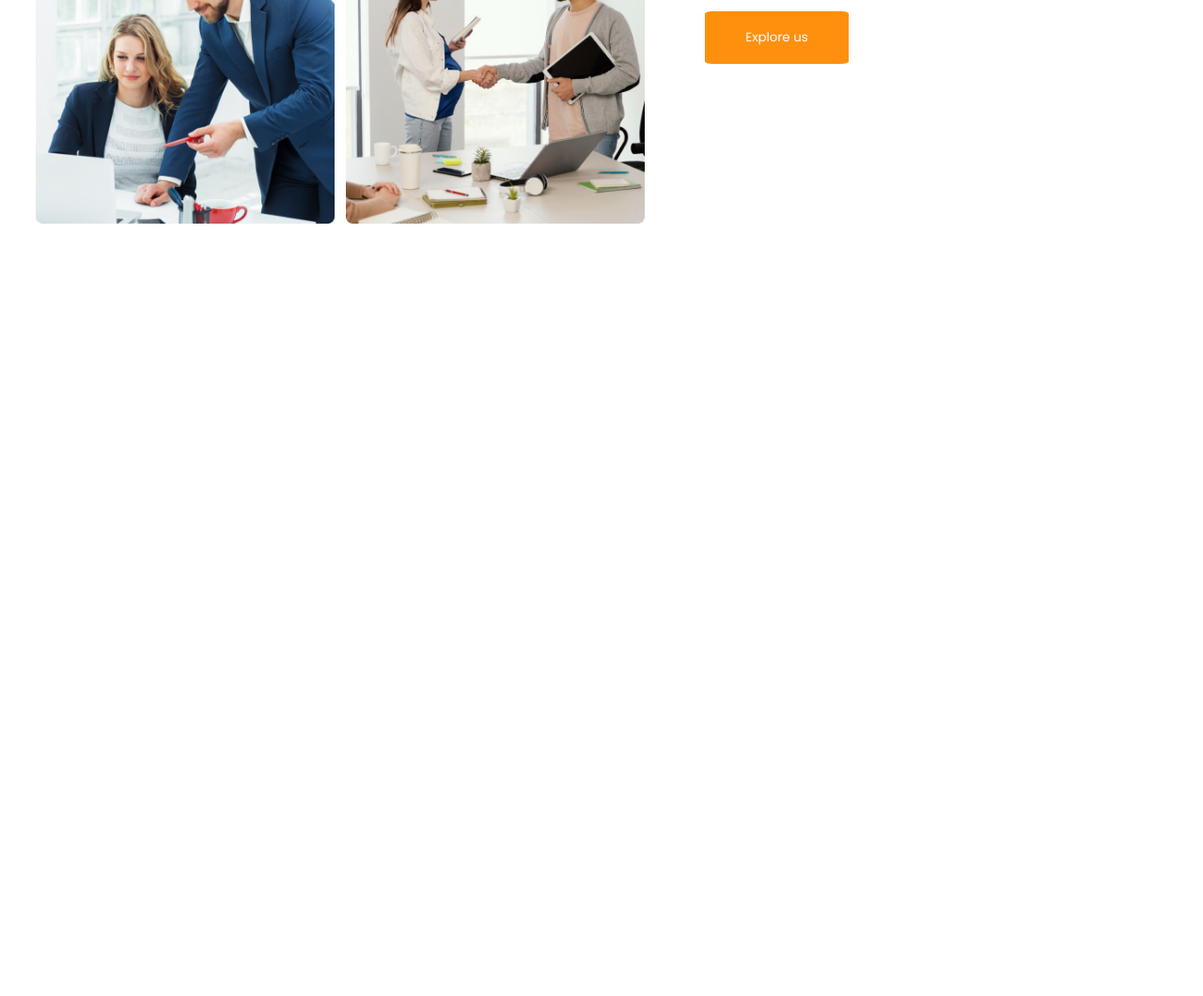
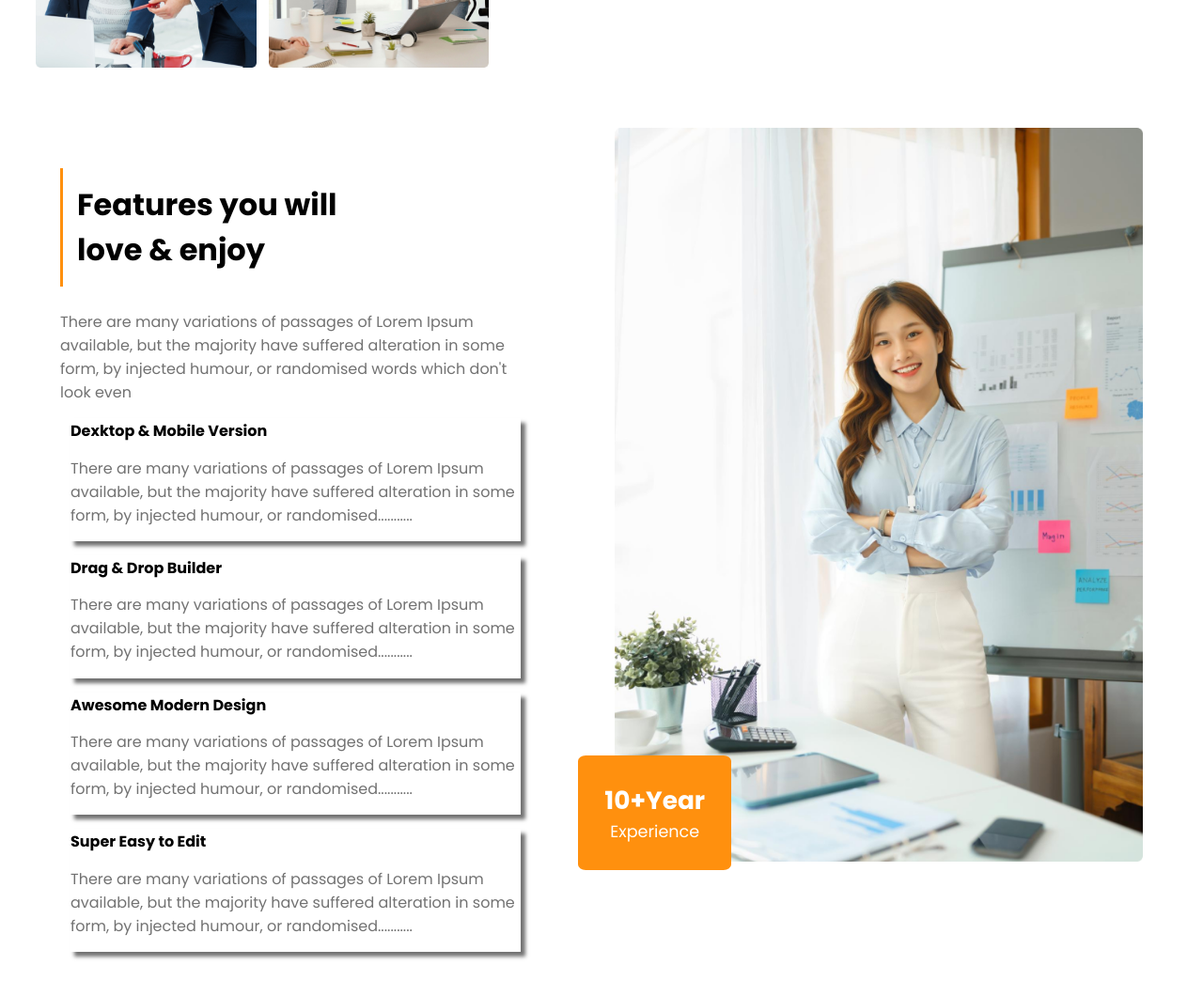
Before and after one commit to asifikbal09/responsive-layout, a plain HTML site: page index.html in a window 1280 px wide. Shown: the part 1571-2631 px from the top of the page at 94% size. Before the commit the page ends 1847 px from the top, so only its background shows below. Drawn offline with Linux system fonts and the light colour scheme.

Commit message:
3rd section

```diff
--- a/index.html
+++ b/index.html
@@ -52,9 +52,43 @@
       </div>
       <div class="text-contener">
         <h3><span style="color: #727272;">Quick list</span> of Our <br> <span style="color: #FF900E;">Features</span></h3>
-        <p class="genarel-text">There are many variations of passages of Lorem Ipsum available,<br> but the majority have suffered alteration in some form, by injected<br>humour, or randomised words which don't look even</p>
+        <p class="genarel-text">There are many variations of passages of Lorem Ipsum available,<br> but the majority have suffered alteration in some form, by injected humour, or randomised words which don't look even</p>
         <button class="btn">Explore us</button>
       </div>
     </section>
+    <section class="features">
+        <div class="all-features">
+         <div>
+          <h3 class="main-title">Features you will <br>love & enjoy</h3>
+          <p class="genarel-text">There are many variations of passages of Lorem Ipsum available, but the majority have suffered alteration in some form, by injected humour, or randomised words which don't look even</p>
+         </div>
+            <div>
+              <div class="box">
+                <h4 class="features-title">Dexktop & Mobile Version</h4>
+                <p class="genarel-text">There are many variations of passages of Lorem Ipsum available, but the majority have suffered alteration in some form, by injected humour, or randomised...........</p>
+            </div>
+            <div class="box">
+                <h4 class="features-title">Drag & Drop Builder</h4>
+                <p class="genarel-text">There are many variations of passages of Lorem Ipsum available, but the majority have suffered alteration in some form, by injected humour, or randomised...........</p>
+            </div>
+            <div class="box">
+                <h4 class="features-title">Awesome Modern Design</h4>
+                <p class="genarel-text">There are many variations of passages of Lorem Ipsum available, but the majority have suffered alteration in some form, by injected humour, or randomised...........</p>
+            </div>
+            <div class="box">
+                <h4 class="features-title">Super Easy to Edit</h4>
+                <p class="genarel-text">There are many variations of passages of Lorem Ipsum available, but the majority have suffered alteration in some form, by injected humour, or randomised...........</p>
+            </div>
+            </div>
+        </div>
+        <div class="btn-img">
+            <img class="big-image" src="images/architect.png" alt="Architect">
+            <button class="big-btn"><h2>10+Year</h2>
+                Experience</button>
+        </div>
+    </section>
+    <section>
+
+    </section>
   </body>
 </html>
--- a/style/styles.css
+++ b/style/styles.css
@@ -71,6 +71,46 @@ header{
 .text-contener>h3{
     font-size: 2em;
 }
+/* third section styles */
+.features{
+    display: flex;
+    justify-content: center;
+    gap: 7vw;
+    margin: 5% 5%;
+    align-items: center;
+}
+.big-image{
+    width: 100%;
+}
+.big-btn{
+    position: relative;
+    border: none;
+    color: #ffffff;
+    background-color: #FF900E;
+    font-size: 1.1em;
+    padding: 5%;
+    bottom: 15vh;
+    border-radius: 5%;
+   right: 3vw;
+}
+.main-title{
+    font-size: 2em;
+    margin: 5% 0;
+    border-left:3px solid #FF900E ;
+    padding: 3%;
+
+}
+.all-features{
+    width: 80%;
+}
+.btn-img{
+    width: 90%;
+}
+.box{
+    margin: 3% 2%;
+    box-shadow:5px 5px 4px #727272 ;
+    border: 1px solid #ffffff;
+}
 @media screen and (max-width:576px) {
     .image{
         grid-template-columns: repeat(1, 1fr);
@@ -78,12 +118,19 @@ header{
     .conteiner{
         flex-direction: column;
     }
+    .features{
+        flex-direction: column;
+    }
 }
-@media screen and (min-width:577px) and (max-width:768px) {
+@media screen and (min-width:577px) and (max-width:768px)
+{
     .image{
         grid-template-columns: repeat(2, 1fr);
     }
     .conteiner{
         flex-direction: column;
     }
+    .features{
+        flex-direction: column;
+    }
 }
```
